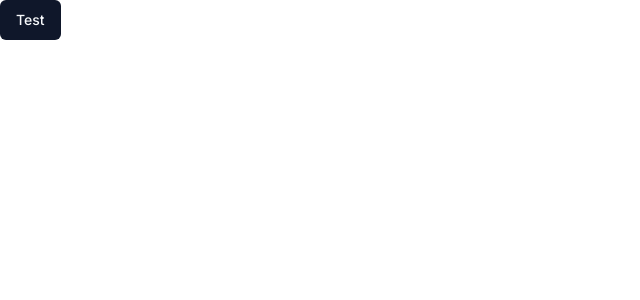
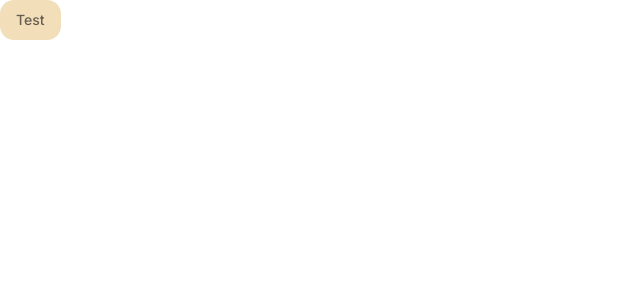
Before and after one commit to CBC-Warehouse-Of-Heart/Warehouse-of-Heart, a Next.js app: page / in a window 1280 px wide. Shown: the top 300 px of the page, without its empty margins (0-640 px from the left). Built offline with nearby package versions, Linux system fonts and the light colour scheme.

Commit message:
feat: theme config

```diff
--- a/app/globals.css
+++ b/app/globals.css
@@ -13,11 +13,11 @@
     --popover: 0 0% 100%;
     --popover-foreground: 222.2 84% 4.9%;
 
-    --primary: 222.2 47.4% 11.2%;
-    --primary-foreground: 210 40% 98%;
+    --primary: 39 69% 84%;
+    --primary-foreground: 33 12% 36%;
 
-    --secondary: 210 40% 96.1%;
-    --secondary-foreground: 222.2 47.4% 11.2%;
+    --secondary: 60 7% 97%;
+    --secondary-foreground: 33 12% 36%;
 
     --muted: 210 40% 96.1%;
     --muted-foreground: 215.4 16.3% 46.9%;
@@ -32,7 +32,7 @@
     --input: 214.3 31.8% 91.4%;
     --ring: 222.2 84% 4.9%;
 
-    --radius: 0.5rem;
+    --radius: 1rem;
   }
 
   .dark {
```
